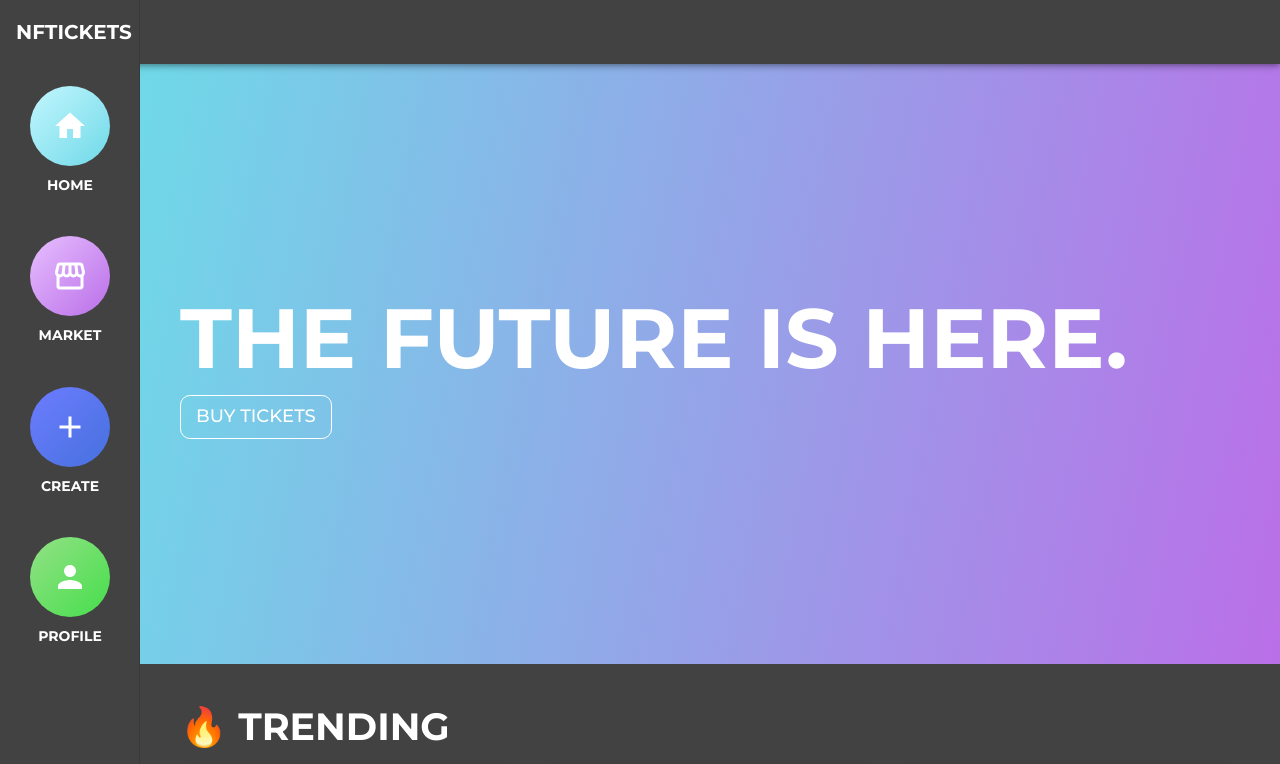
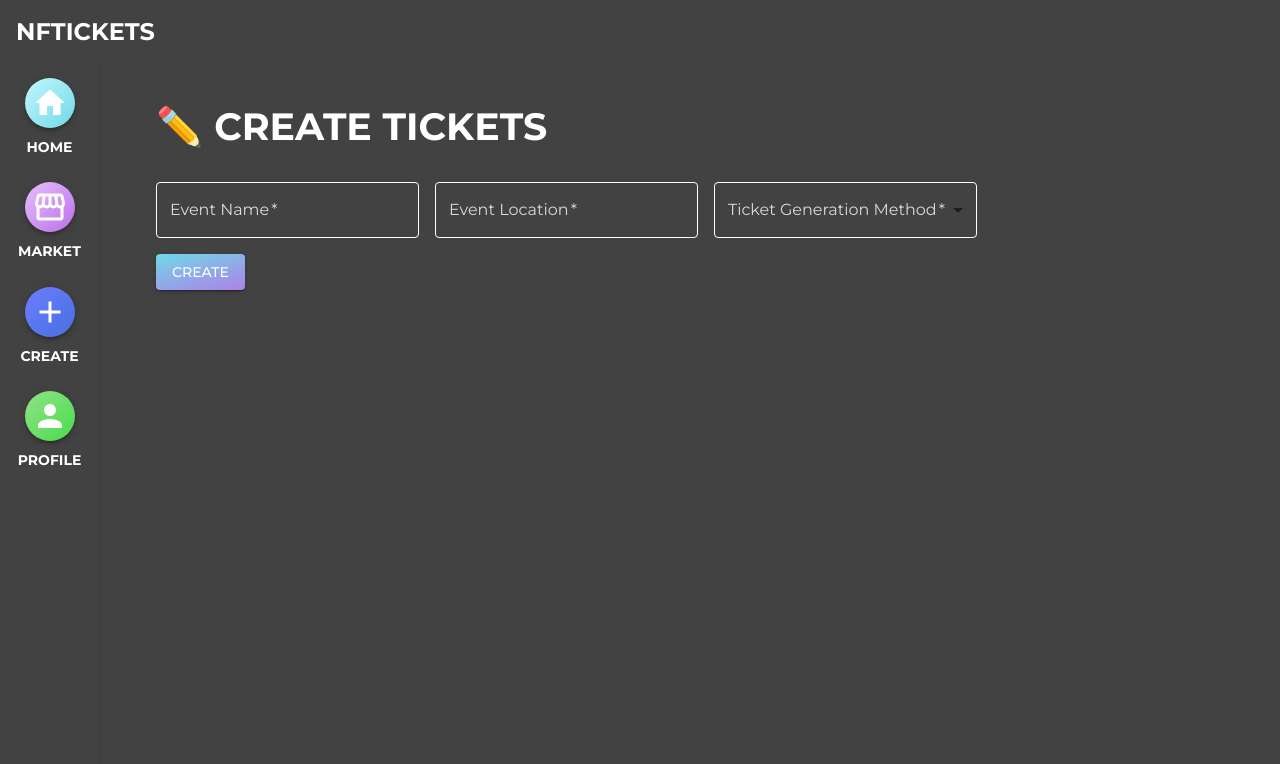
Before and after one commit to niya-ma-1/Davidson-NFTickets, a React (Create React App) app in the folder nftickets/: page /create in a window 1280 px wide. Shown: the top 764 px of the page. Built offline with nearby package versions, Linux system fonts and the light colour scheme; grey boxes are pictures that could not be loaded.

Commit message:
react router set up, create page started

```diff
--- a/nftickets/package.json
+++ b/nftickets/package.json
@@ -7,6 +7,7 @@
     "@emotion/styled": "^11.8.1",
     "@mui/icons-material": "^5.5.1",
     "@mui/material": "^5.5.3",
+    "@mui/styles": "^5.6.0",
     "@testing-library/jest-dom": "^5.16.3",
     "@testing-library/react": "^12.1.4",
     "@testing-library/user-event": "^13.5.0",
--- a/nftickets/src/App.css
+++ b/nftickets/src/App.css
@@ -1,16 +1,10 @@
 .side-bubble:hover {
   background-color: #d9d9d9;
+  cursor: pointer;
 }
 
 .side-bubble {
   transition: 0.3s;
-}
-
-.bubble-icon {
-  width: 80px;
-  text-align: center;
-  font-size: 40px;
-  fill: white;
 }
 
 .feature-card {
@@ -47,3 +41,7 @@
 .trending-card-wrapper:hover .trending-card {
   opacity: 8%;
 }
+
+.css-11u53oe-MuiSelect-select-MuiInputBase-input-MuiOutlinedInput-input {
+  color: white !important
+}
--- a/nftickets/src/App.js
+++ b/nftickets/src/App.js
@@ -4,11 +4,18 @@ import Nav from './Components/Nav';
 import { ThemeProvider } from '@mui/material';
 import theme from './theme';
 import Home from './Pages/Home';
+import Create from './Pages/Create';
+import { BrowserRouter, Route, Routes } from 'react-router-dom';
 
 function App() {
   return (
     <ThemeProvider theme={theme}>
-      <Home/>
+      <BrowserRouter>
+      <Routes>
+      <Route path='/' element={<Home />} />
+        <Route path='/create' element={<Create />} />
+      </Routes>
+      </BrowserRouter>
     </ThemeProvider>
   );
 }
--- a/nftickets/src/Components/CategoryCard.js
+++ b/nftickets/src/Components/CategoryCard.js
@@ -2,7 +2,9 @@
 import { Box, Typography } from "@mui/material";
 
 const CategoryCard = (props) => {
-    return <Box className="feature-card" sx={{ position: "relative", boxShadow: 3, borderRadius: "20px", background: `linear-gradient(to bottom right, ${props.color1}, ${props.color2})`, "&:hover": { transition: "0.5s", boxShadow: 10, opacity: 15 } }}>
+    return <Box className="feature-card" sx={{ position: "relative", boxShadow: 3, borderRadius: "20px", background: `linear-gradient(to bottom right, ${props.color1}, ${props.color2})`, "&:hover": { transition: "0.5s", boxShadow: 10, opacity: 15 } }} onClick={() => {
+        window.location.href = props.url;
+    }}>
     <Box sx={{ position: "absolute", width: "100%", bottom: "40%", opacity: "100%" }}>
         <Typography variant={"h6"} className="feature-card-text" sx={{ textAlign: "center", color: "white", fontWeight: 700, pointerEvents: "none" }}>{props.category}</Typography>
     </Box>
--- a/nftickets/src/Components/Nav.js
+++ b/nftickets/src/Components/Nav.js
@@ -20,7 +20,7 @@ import StorefrontIcon from '@mui/icons-material/Storefront';
 import PersonIcon from '@mui/icons-material/Person';
 import AddIcon from '@mui/icons-material/Add';
 
-const drawerWidth = "140px";
+const drawerWidth = "100px";
 
 function Nav(props) {
     const { window } = props;
@@ -32,18 +32,19 @@ function Nav(props) {
 
     const drawer = (
         <div>
-            <Box sx={{ py: 2,height: "50px", mb: 3, textAlign: "center", ml:2 }}>
+            <Box sx={{ py: 2, height: "50px", mb: 3, textAlign: "center" }}>
                 <Typography variant='h6' sx={{ color: "white", fontWeight: "700", textAlign: "center", display: { xs: "none", sm: "none", md: "flex" } }}>NFTICKETS</Typography>
             </Box>
+            <Box alignItems="center" justifyContent="center" display="flex" flexWrap={"wrap"}>
                 {['home', 'market', 'create', 'profile'].map((text, index) => {
                     let color1 = "";
                     let color2 = "";
                     let icon = <HomeIcon />
+                    let url = "/"
                     if (text === "home") {
                         color1 = "#C3F7FE";
                         color2 = "#6FD9E8";
                         icon = <HomeIcon sx={{
-                        width: "80px",
                             textAlign: "center",
                             fontSize: "36px",
                             fill: "white"
@@ -52,40 +53,43 @@ function Nav(props) {
                         color1 = "#E7BFFF"
                         color2 = "#BA6FE8"
                         icon = <StorefrontIcon sx={{
-                        width: "80px",
                             textAlign: "center",
                             fontSize: "36px",
                             fill: "white"
                         }} />
+                        url = "/market"
                     } else if (text === "profile") {
                         color1 = "#93E186"
                         color2 = "#46DE4C"
                         icon = <PersonIcon sx={{
-                        width: "80px",
                             textAlign: "center",
                             fontSize: "36px",
                             fill: "white"
                         }} />
+                        url = "/profile"
                     } else if (text === "create") {
                         color1 = "#6D7CFF"
                         color2 = "#4671DE"
                         icon = <AddIcon sx={{
-                        width: "80px",
                             textAlign: "center",
                             fontSize: "36px",
                             fill: "white"
                         }} />
+                        url="/create"
                     }
 
-                return <SideBubble page={text} color1={color1} color2={color2} icon={icon} />;
+                    return <SideBubble page={text} color1={color1} color2={color2} icon={icon} url={url}/>;
                 }
                 )}
+            </Box>
+
         </div>
     );
 
     const container = window !== undefined ? () => window().document.body : undefined;
 
     return (
+        <Box sx={{ pl: 0 }}>
             <Box sx={{ display: 'flex' }}>
                 <CssBaseline />
                 <AppBar
@@ -93,20 +97,24 @@ function Nav(props) {
                     sx={{
                         width: "100%",
                         background: "#424242",
-                    stroke: "none"
+                        stroke: "none",
+                        boxShadow: 0,
+                        pl: 0,
+                        m: 0
                     }}
                 >
-                <Toolbar>
+                    <CssBaseline />
+                    <Toolbar sx={{ p: 0 }} disableGutters={true}>
                         <IconButton
                             color="inherit"
                             aria-label="open drawer"
                             edge="start"
                             onClick={handleDrawerToggle}
-                        sx={{ mr: 2, display: { md: 'none' } }}
+                            sx={{ display: { md: 'none' }, ml: 2 }}
                         >
                             <MenuIcon />
                         </IconButton>
-                    <Typography variant="h5" noWrap component="div" sx={{ color: "white", fontWeight: "700", textAlign: "center", display: { xs: "flex", sm: "flex", md: "none", lg: "none", xl: "none" } }}>
+                        <Typography variant="h5" noWrap component="div" sx={{ color: "white", fontWeight: "700", textAlign: "left", ml: 2}}>
                             NFTICKETS
                         </Typography>
                     </Toolbar>
@@ -127,9 +135,11 @@ function Nav(props) {
                         }}
                         sx={{
                             display: { xs: 'block', sm: 'block', md: 'none' },
-                        '& .MuiDrawer-paper': { boxSizing: 'border-box', width: drawerWidth, background: "#424242", stroke: "none",     '&::-webkit-scrollbar': {
+                            '& .MuiDrawer-paper': {
+                                boxSizing: 'border-box', width: drawerWidth, background: "#424242", stroke: "none", '&::-webkit-scrollbar': {
                                     display: 'none',
-                          }, },
+                                },
+                            },
 
                         }}
                     >
@@ -155,6 +165,8 @@ function Nav(props) {
                     {props.content}
                 </Box>
             </Box>
+        </Box>
+
     );
 }
 
--- a/nftickets/src/Components/SideBubble.js
+++ b/nftickets/src/Components/SideBubble.js
@@ -3,12 +3,14 @@ import HomeIcon from '@mui/icons-material/Home';
 
 
 const SideBubble = (props) => {
-    return <Box sx={{ width: "140px", justifyContent: "center", mb: 2, py: 0.5, textAlign: "center", display: "flex" }}>
-        <Box className="side-bubble" p={1} sx={{ borderRadius: "20px", width: "130px", display: "flex", justifyContent: "center" }}>
+    return <Box sx={{ width: "100px", mb: 2, justifyContent: "center", textAlign: "center", display: "flex" }} onClick={() => {
+        window.location.href = props.url;
+    }}>
+        <Box className="side-bubble" sx={{ width: "90px", py: 0.5, borderRadius: "20px", display: "flex", justifyContent: "center" }}>
             <Box>
                 <Grid container spacing={1} justifyContent="center" alignItems="center">
                     <Grid item xs={12} justifyContent="center" alignItems="center" display="flex">
-                        <Box sx={{ width: "80px", height: "80px", boxShadow: 0, borderRadius: "100%", background: `linear-gradient(to bottom right, ${props.color1}, ${props.color2})`, alignItems: "center", justifyContent: "center", display: "flex" }}>
+                        <Box sx={{ width: "50px", height: "50px", boxShadow: 0, borderRadius: "25px", background: `linear-gradient(to bottom right, ${props.color1}, ${props.color2})`, alignItems: "center", boxShadow: 3, justifyContent: "center", display: "flex" }}>
                             {props.icon}
                         </Box>
                     </Grid>
--- a/nftickets/src/Components/Trending.js
+++ b/nftickets/src/Components/Trending.js
@@ -20,10 +20,7 @@ const Trending = (props) => {
                 <Typography variant={"p"}>{props.date}</Typography>
             </Grid>
             <Grid item xs={4}>
-                <Button variant="contained" sx={{background: `linear-gradient(to bottom right, ${props.color1}, ${props.color2})`,
-            "&:hover": {
-                boxShadow: `0px 5px 15px ${props.color2}80`
-            }
+                <Button variant="contained" sx={{background: `linear-gradient(to bottom right, ${props.color2}, ${props.color1})`, color: "white"
             }}>TICKETS</Button>
             </Grid>
             <Grid item xs={1}></Grid>
--- /dev/null
+++ b/nftickets/src/Pages/Create.js
@@ -0,0 +1,50 @@
+import { Box, Button, Grid, MenuItem, Select, Typography } from "@mui/material";
+import Nav from "../Components/Nav";
+import TextField from '@mui/material/TextField';
+import { makeStyles } from "@mui/styles";
+
+const useStyles = makeStyles(() => ({
+    input: {
+        color: "white"
+    }
+}));
+
+const Create = (props) => {
+    const classes = useStyles();
+    const createContent = <Box sx={{ background: "#424242", p: 5, minHeight: "90vh" }}>
+        <Box>
+            <Typography variant={"h2"} sx={{ color: "white", ml: 2 }}>✏️ CREATE TICKETS</Typography>
+        </Box>
+        <Grid container spacing={2} sx={{ mt: 2, ml: 0 }}>
+            <Grid item xs={12} sm={6} md={4} lg={3}>
+                <TextField fullWidth label={"Event Name"} required variant="outlined" color="primary" InputLabelProps={{ sx: { color: "#d9d9d9" } }} sx={{ fieldset: { borderColor: "white", "&:hover": { borderColor: "blue" } }, input: { color: "white", borderColor: "white" } }} />
+            </Grid>
+            <Grid item xs={12} sm={6} md={4} lg={3}>
+                <TextField fullWidth label={"Event Location"} required variant="outlined" color="primary" InputLabelProps={{ sx: { color: "#d9d9d9" } }} sx={{ fieldset: { borderColor: "white", "&:hover": { borderColor: "blue" } }, input: { color: "white", borderColor: "white" } }} />
+            </Grid>
+            <Grid item xs={12} sm={6} md={4} lg={3}>
+                <TextField select SelectProps={{ MenuProps: { sx: { "MuiSelect-select": { color: "white !important" } } } }} fullWidth label={"Ticket Generation Method"} required variant="outlined" color="primary" InputLabelProps={{ sx: { color: "#d9d9d9" } }} sx={{ fieldset: { borderColor: "white", "&:hover": { borderColor: "blue" } }, input: { color: "white", borderColor: "white" } }} >
+                    <MenuItem value={0}>Total Number</MenuItem>
+                    <MenuItem value={1}>Row/Seat Numbers</MenuItem>
+                </TextField>
+            </Grid>
+            <Grid item xs={12}>
+                <Button variant="contained" sx={{
+                    backgroundImage: "linear-gradient(to bottom right, #6FD9E8, #BA6FE8)",
+                    backgroundSize: "150% auto",
+                    color: "white",
+                    transition: "0.5s",
+                    "&:hover": {
+                        boxShadow: "3px 5px 15px 2px #BA6FE830",
+                        backgroundPosition: "right center",
+
+                    }
+                }}>Create</Button>
+            </Grid>
+        </Grid>
+    </Box>
+
+    return <Nav content={createContent} />
+}
+
+export default Create;
```
Also changed, not shown: nftickets/src/theme.js (+11 -1 lines), 1 other file (tests, documents, lock files or other folders). Lines whose indentation alone changed are shown as unchanged.
